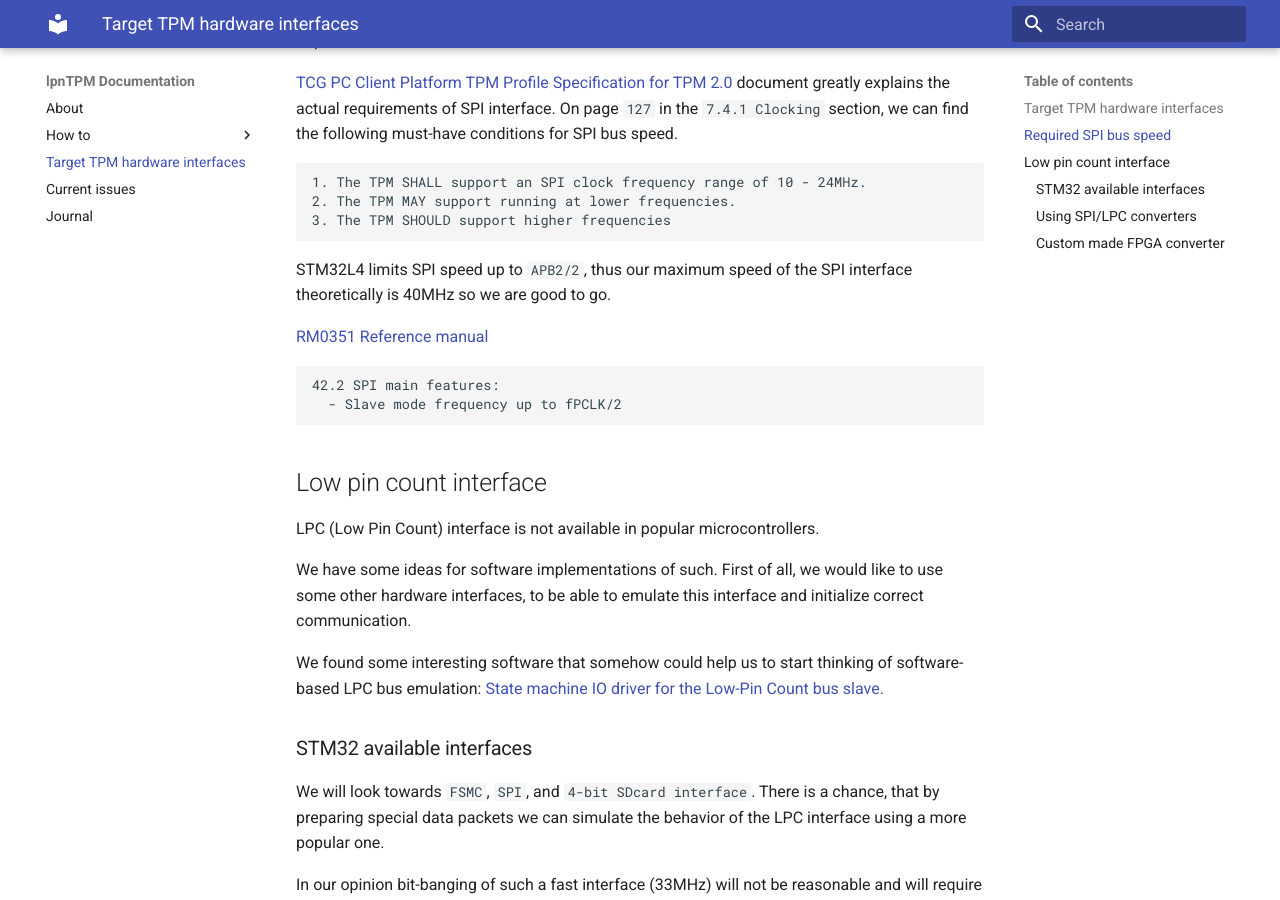
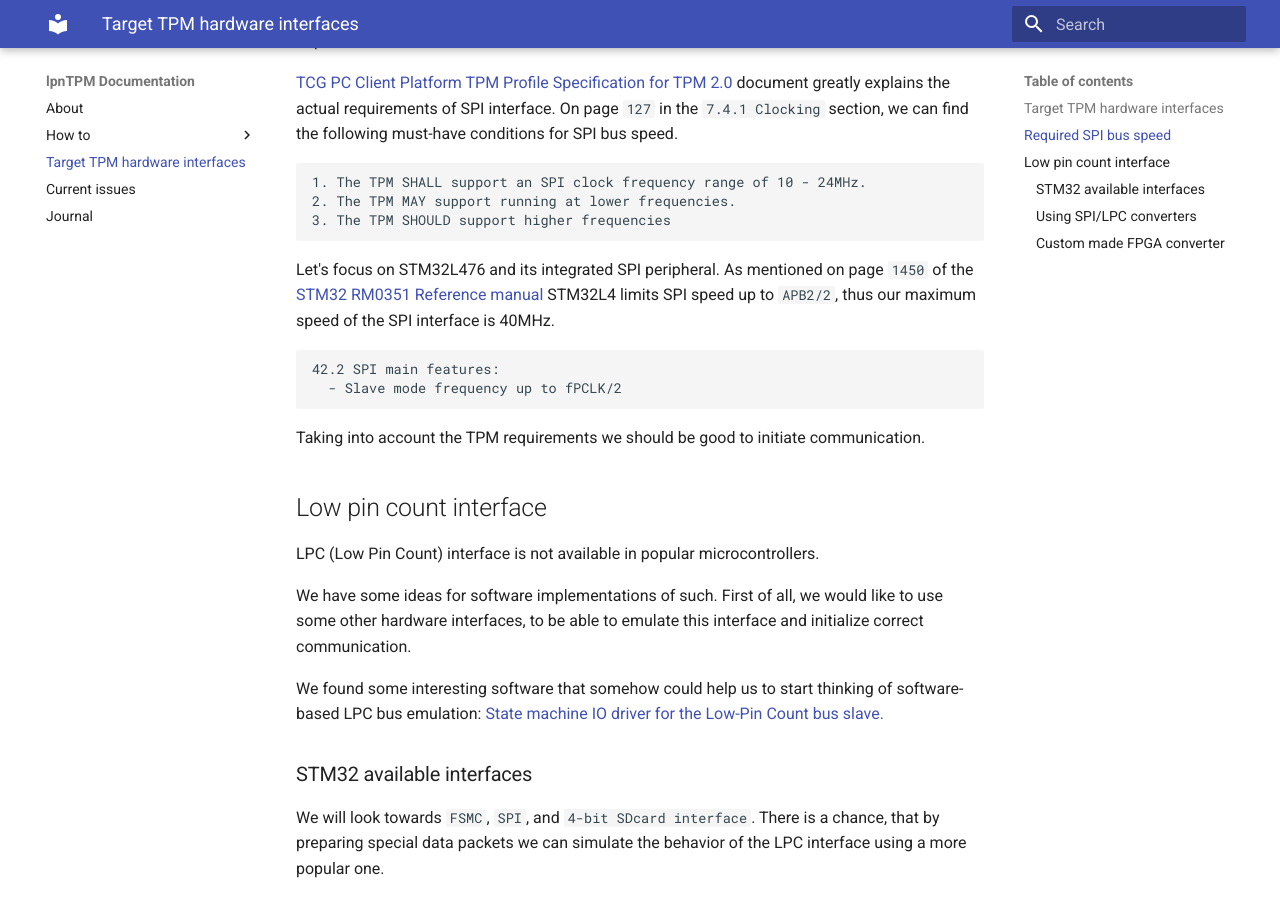
Before and after one commit to lpn-plant/lpntpm-docs, an MkDocs documentation site: the page built from docs/hardware_interfaces.md, in a window 1280 px wide and 900 px high, scrolled down 530 px. Built offline with MkDocs 1.6.1 and Material for MkDocs 9.7.7, drawn with Linux system fonts in a browser that asks for light colours.

Commit message:
docs/hardware_interfaces.md - refactor STM32 SPI part

````diff
--- a/docs/hardware_interfaces.md
+++ b/docs/hardware_interfaces.md
@@ -29,15 +29,19 @@ conditions for SPI bus speed.
 3. The TPM SHOULD support higher frequencies
 ```
 
+Let's focus on STM32L476 and its integrated SPI peripheral.
+As mentioned on page `1450` of the
+[STM32 RM0351 Reference manual](https://www.st.com/resource/en/reference_manual/rm0351-stm32l47xxx-stm32l48xxx-stm32l49xxx-and-stm32l4axxx-advanced-armbased-32bit-mcus-stmicroelectronics.pdf)
 STM32L4 limits SPI speed up to `APB2/2`, thus our maximum speed of the SPI
-interface theoretically is 40MHz so we are good to go.
-
-[RM0351 Reference manual](https://www.st.com/resource/en/reference_manual/rm0351-stm32l47xxx-stm32l48xxx-stm32l49xxx-and-stm32l4axxx-advanced-armbased-32bit-mcus-stmicroelectronics.pdf)
+interface is 40MHz.
 
 ```
 42.2 SPI main features:
   - Slave mode frequency up to fPCLK/2
 ```
+
+Taking into account the TPM requirements we should be good to
+initiate communication.
 
 ## Low pin count interface
 
````
